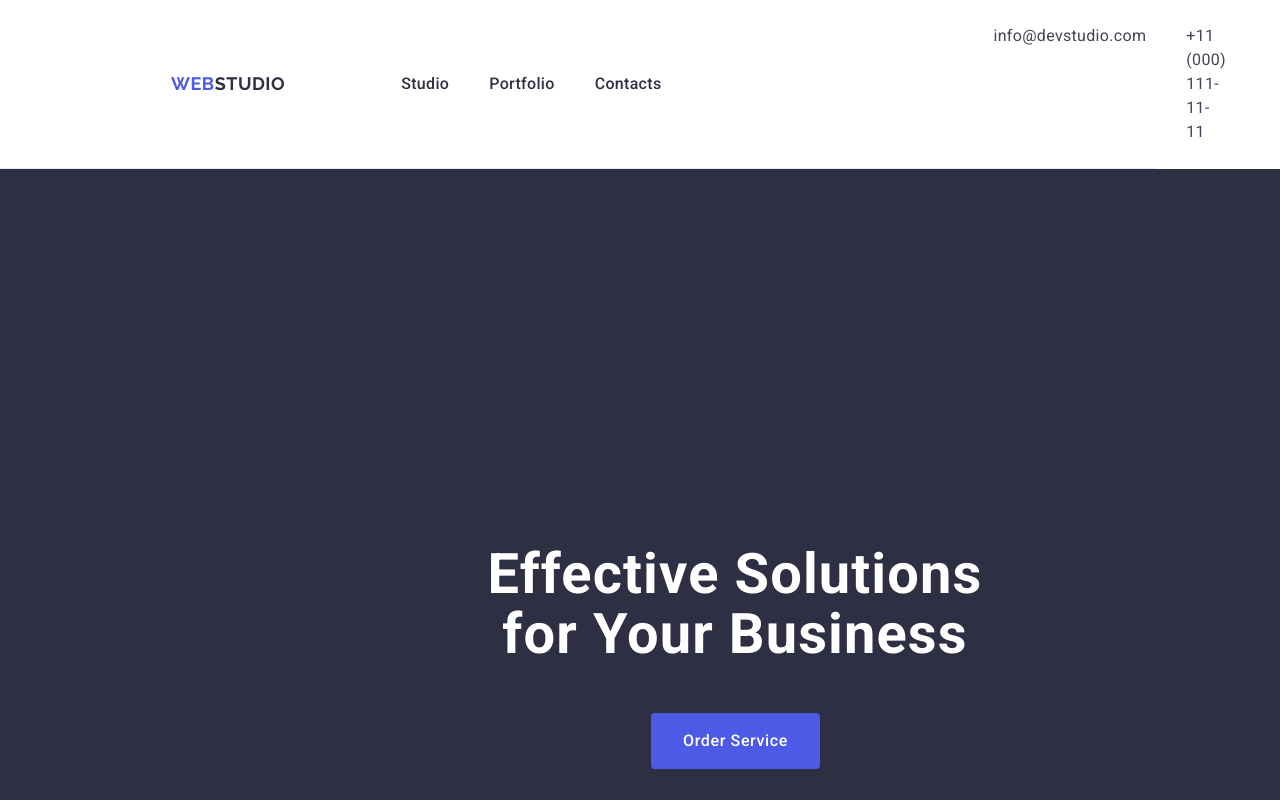
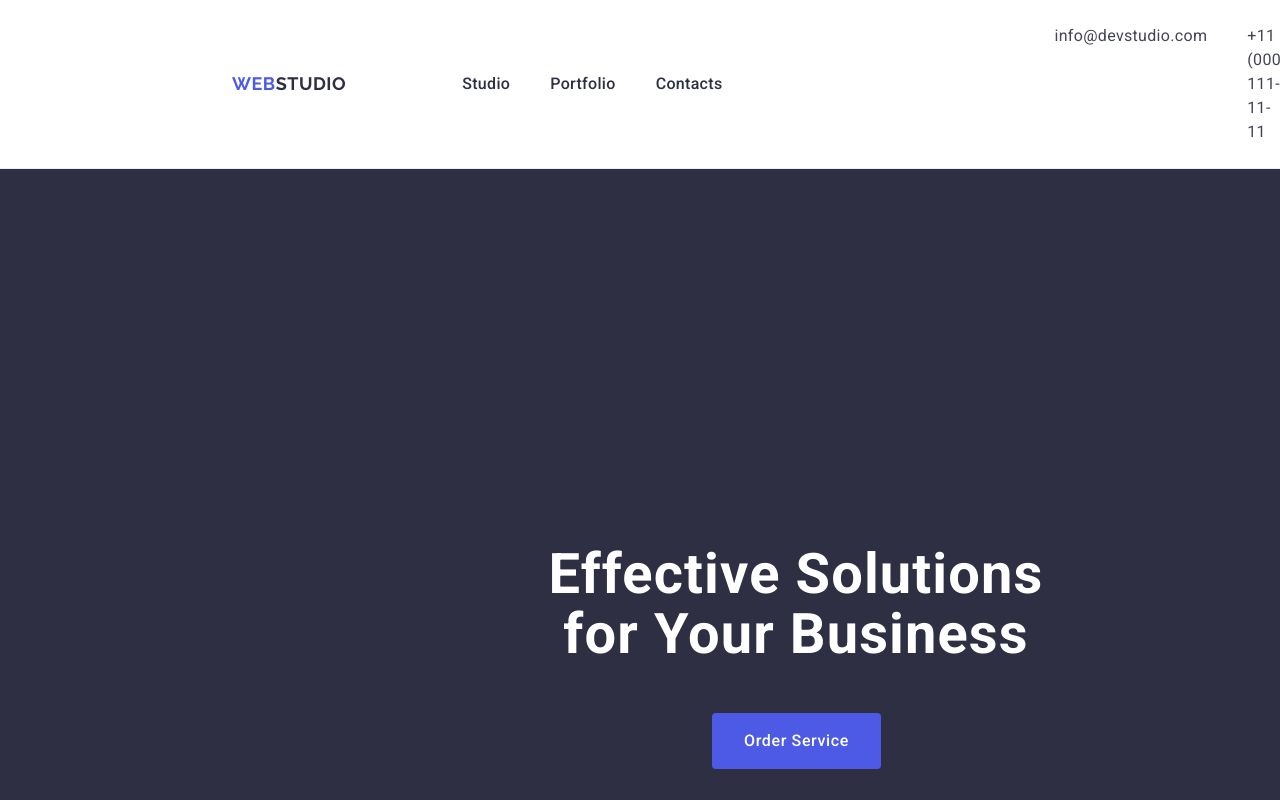
Before and after one commit to eliza-musianovych/goit-markup-hw-03, a plain HTML site: page index.html in a window 1280 px wide. Shown: the top 800 px of the page. Drawn offline with nearby package versions, Linux system fonts and the light colour scheme.

Commit message:
correcr mistakes

```diff
--- a/css/styles.css
+++ b/css/styles.css
@@ -6,12 +6,14 @@ img {display:block; }
 h1, h2, h3, h4, h5, h6, p {margin: 0; }
 ul, ol {margin: 0; padding-left: 0; }
 /*Частина Header*/
-.container.header-container {display: flex; gap: 332px; width: 1158px; padding: 0 15px 0 15px; border-bottom: 1px solid #e7e9fc; }
+.header {border-bottom: 1px solid #e7e9fc; }
+.container {width: 1158px; padding: 0 15px; margin: 0 auto; }
+.container.header-container {display: flex; gap: 332px; }
 .navigation {display: flex; align-items: center; gap:40px; padding: 24px 0; }
 .logo {font-family: "Raleway", sans-serif; line-height: 1.17; letter-spacing: 0.03em; font-size: 18px; font-weight: 700; text-decoration: none; color: #4D5AE5;; text-transform: uppercase;  padding-left: 156px; padding-top: 24px; padding-bottom: 24px; margin-right: 76px; }
 .snap-logo-header {color: #2e2f42 }
 li {list-style-type: none; }
-.navigation-link {letter-spacing: 0.02em; line-height: 1.5; font-weight: 500; text-decoration: none; color: #2E2F42; }
+.navigation-link {letter-spacing: 0.02em; line-height: 1.5; font-weight: 500; text-decoration: none; color: #2E2F42; padding: 24px 0 }
 .navigation-link:hover {color: #404BBF; }
 .navigation-link:active {color: #404bbf; }
 .navigation-link:focus {color: #404bbf; }
--- a/index.html
+++ b/index.html
@@ -1,20 +1,20 @@
 <!DOCTYPE html>
 <html lang="en">
     <head>
-        <link rel="stylesheet" href="https://cdnjs.cloudflare.com/ajax/libs/modern-normalize/3.0.1/modern-normalize.min.css"
-            integrity="sha512-q6WgHqiHlKyOqslT/lgBgodhd03Wp4BEqKeW6nNtlOY4quzyG3VoQKFrieaCeSnuVseNKRGpGeDU3qPmabCANg=="
-            crossorigin="anonymous" referrerpolicy="no-referrer"/>
         <link rel="preconnect" href="https://fonts.googleapis.com">
         <link rel="preconnect" href="https://fonts.gstatic.com" crossorigin>
         <link href="https://fonts.googleapis.com/css2?family=Raleway:wght@700&family=Roboto:wght@400;500;700&display=swap"
             rel="stylesheet">
-            <link rel="stylesheet" href="./css/styles.css">
+        <link rel="stylesheet" href="https://cdnjs.cloudflare.com/ajax/libs/modern-normalize/2.0.0/modern-normalize.min.css"
+            integrity="sha512-4xo8blKMVCiXpTaLzQSLSw3KFOVPWhm/TRtuPVc4WG6kUgjH6J03IBuG7JZPkcWMxJ5huwaBpOpnwYElP/m6wg=="
+            crossorigin="anonymous" referrerpolicy="no-referrer" />
+        <link rel="stylesheet" href="./css/styles.css">
       <meta charset="utf-8">
       <meta name="viewport" content="width=device-width, initial-scale=1.0">
       <title>Homework-01</title>
     </head>
     <body>
-        <header>
+        <header class="header">
             <div class="container header-container">
                 <nav class="navigation">
                 <a class="logo" href="./index.html">Web<span class="snap-logo-header">Studio</span></a>
```
